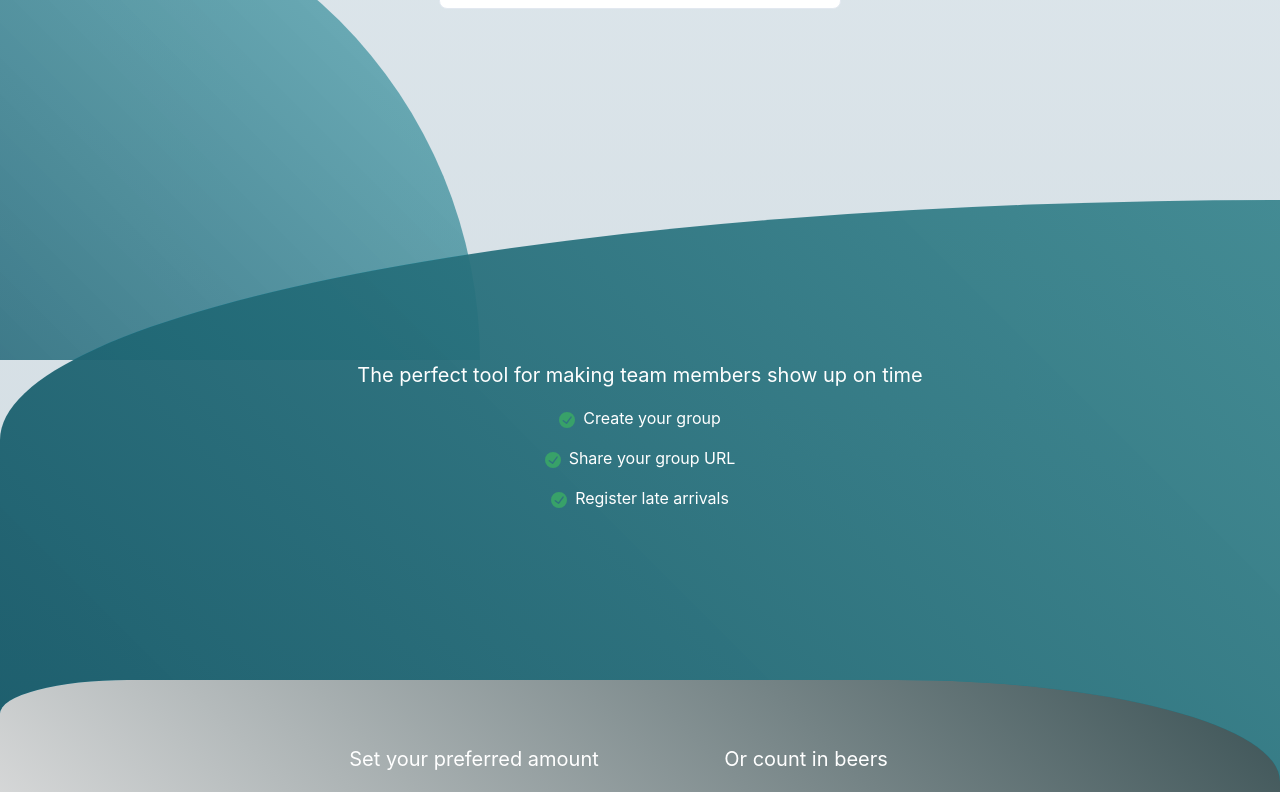
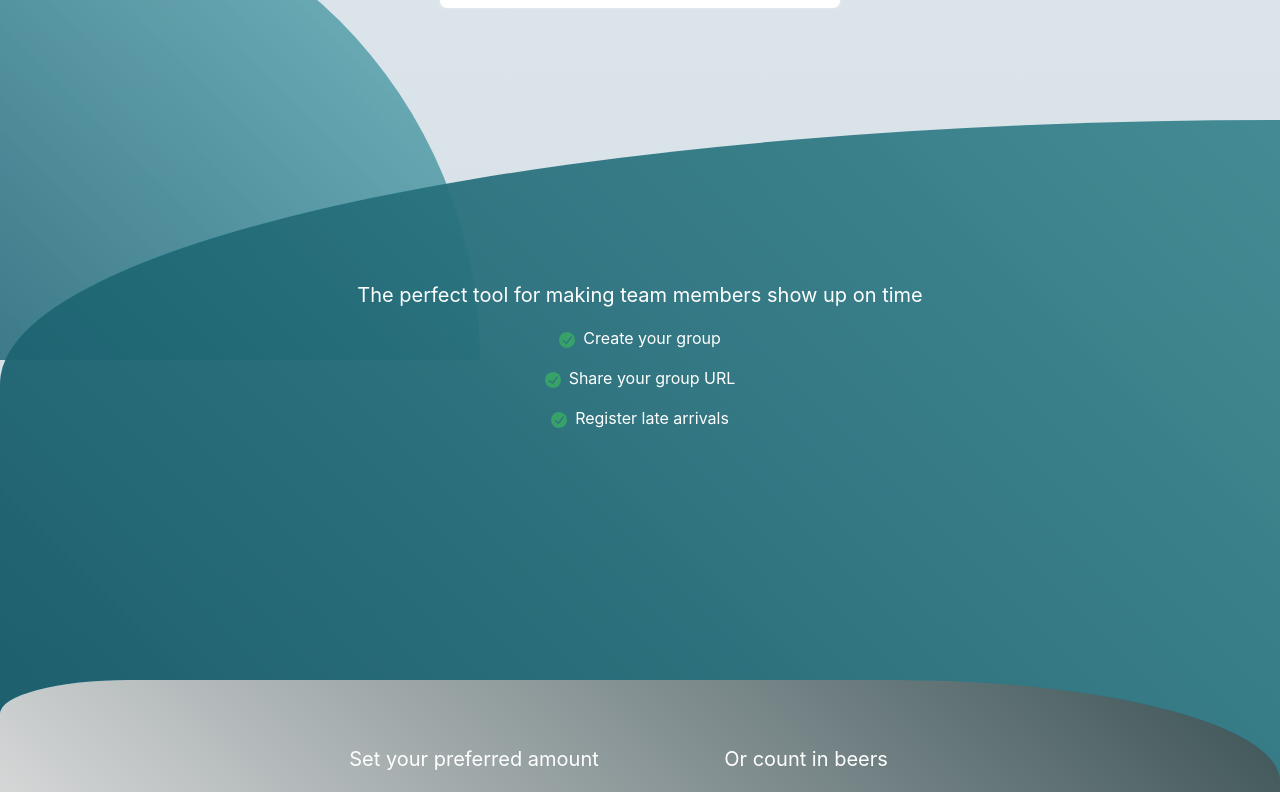
Before and after one commit to edalholt/IWasLate, a Next.js app: page / in a window 1280 px wide. Shown: the part 600-1392 px from the top of the page. Built offline with nearby package versions, Linux system fonts and the light colour scheme.

Commit message:
pane reveal before scroll

```diff
--- a/styles/Home.module.css
+++ b/styles/Home.module.css
@@ -30,8 +30,8 @@
 
 .scrollBox {
   z-index: 3;
-  min-height: 100vh;
-  margin-top: -100vh;
+  min-height: 110vh;
+  margin-top: -110vh;
   position: relative;
   background-color: #354f52de;
   background-image: linear-gradient(45deg, #075568bc 0%, #40a3aea1 100%);
```
